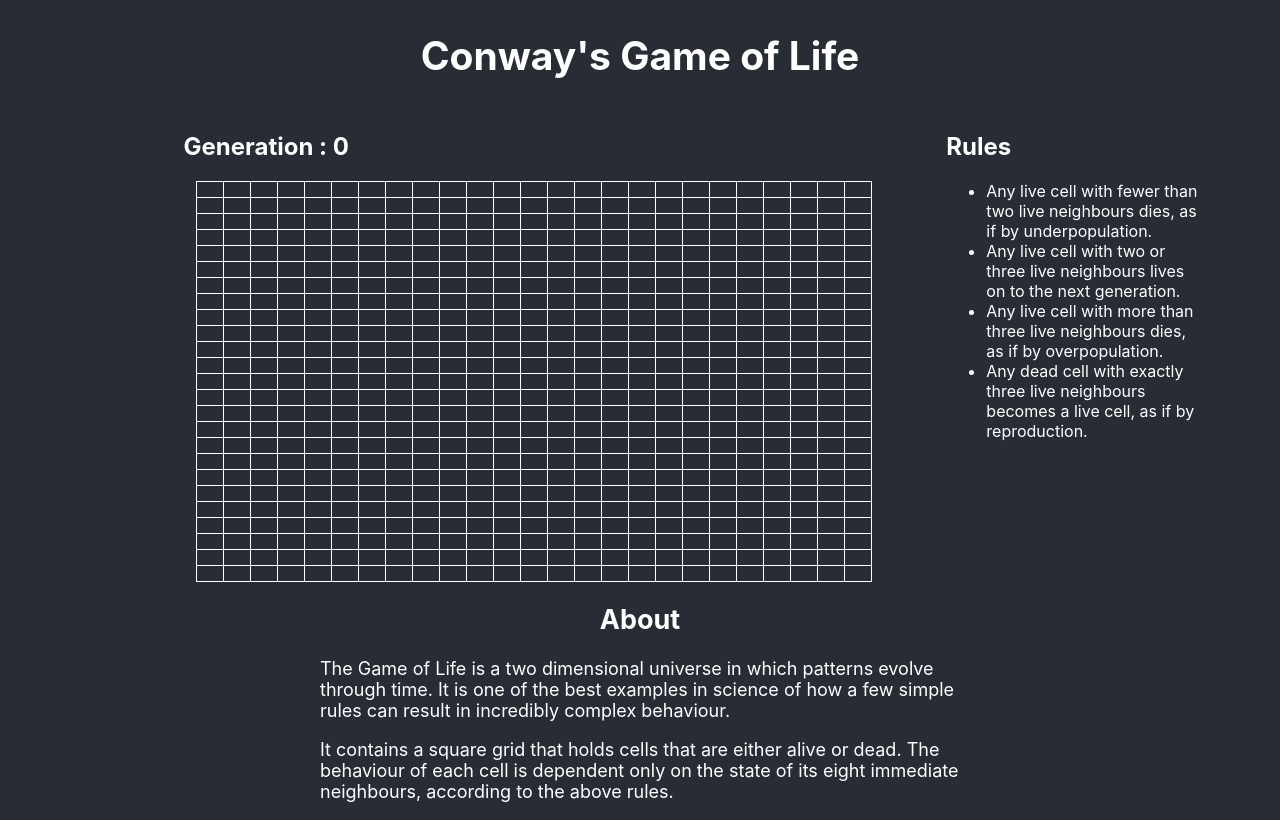
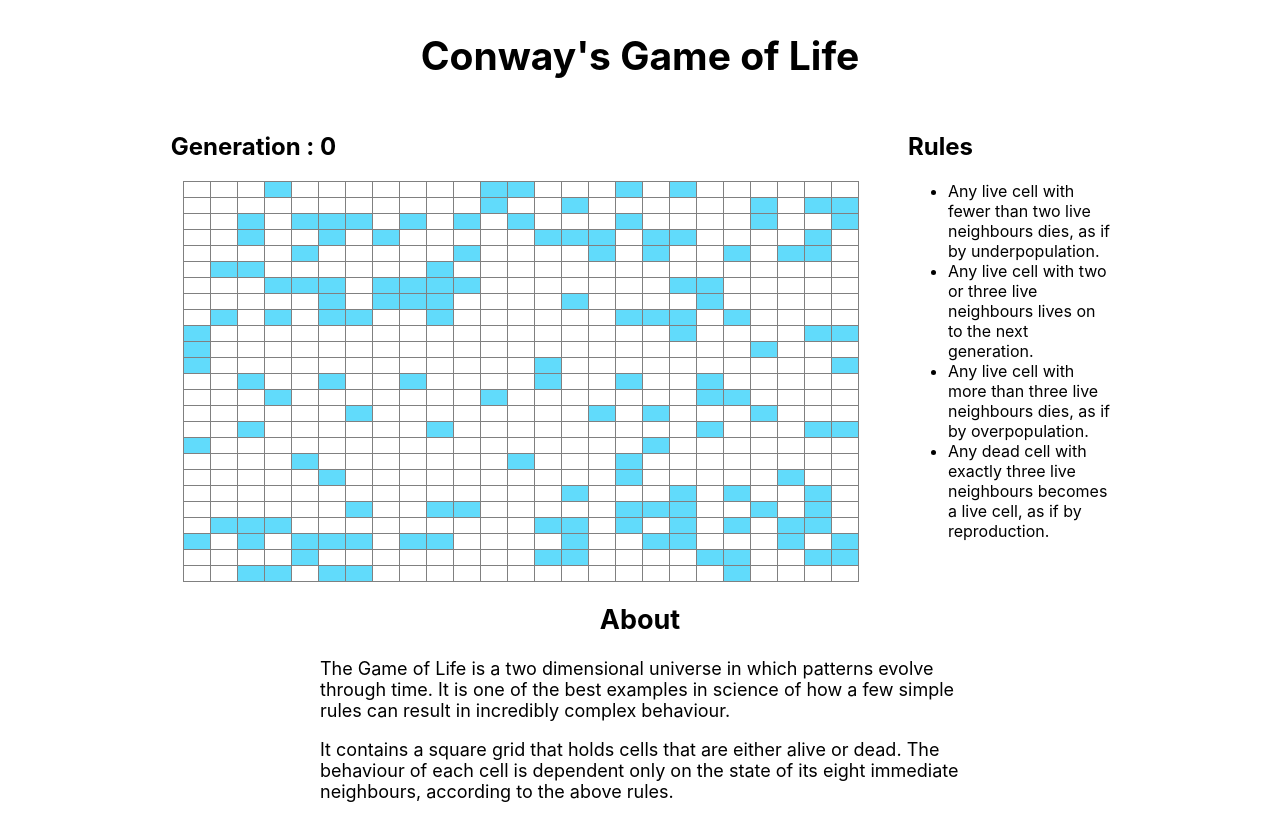
Before and after one commit to Apiyo4/Game-of-life, a React (Create React App) app in the folder client/: page / in a window 1280 px wide. Built offline with nearby package versions, Linux system fonts and the light colour scheme.

Commit message:
Create randomRun function that simulates after page is loaded

```diff
--- a/client/src/App.css
+++ b/client/src/App.css
@@ -28,7 +28,8 @@
   justify-content: space-around;
 }
 .App-rules{
-  max-width: 20%;
+  max-width: 16%;
+  padding-right: 8%;
 }
 
 .App-generation{
@@ -49,7 +50,8 @@
 }
 .cell {
   display: inline-block;
-  border: 1px solid white;
+  /* border: 1px solid white; */
+  border: 1px solid grey;
   width: 26px;
   height: 15px;
   margin-left: -1px;
@@ -66,5 +68,6 @@
 
 }
 .isDead{
-  background-color: #282c34;
+  /* background-color: #282c34; */
+  background-color: white;
 }
--- a/client/src/App.js
+++ b/client/src/App.js
@@ -25,6 +25,23 @@ class App extends Component {
       gridArray : gridArrayClone
     })
   };
+  randomRun =  ()=>{
+    let gridArrayClone = arrayClone(this.state.gridArray);
+    for(let i = 0 ; i < this.rows ;  i++){
+      for(let j=0; j<this.columns; j++){
+        if (Math.floor(Math.random() * 5) === 1){
+            console.log("run", i, j);
+          gridArrayClone[i][j] = true
+        }
+      }
+    }
+    this.setState({
+      gridArray : gridArrayClone
+    })
+  }
+  componentDidMount(){
+    this.randomRun();
+  }
   render() {
     return (
       <div className="App">
--- a/client/src/index.css
+++ b/client/src/index.css
@@ -5,8 +5,9 @@ body {
     sans-serif;
   -webkit-font-smoothing: antialiased;
   -moz-osx-font-smoothing: grayscale;
-  background-color: #282c34;
-  color: white
+  /* background-color: #282c34; */
+  /* color: white */
+  color: black
 }
 
 code {
```
